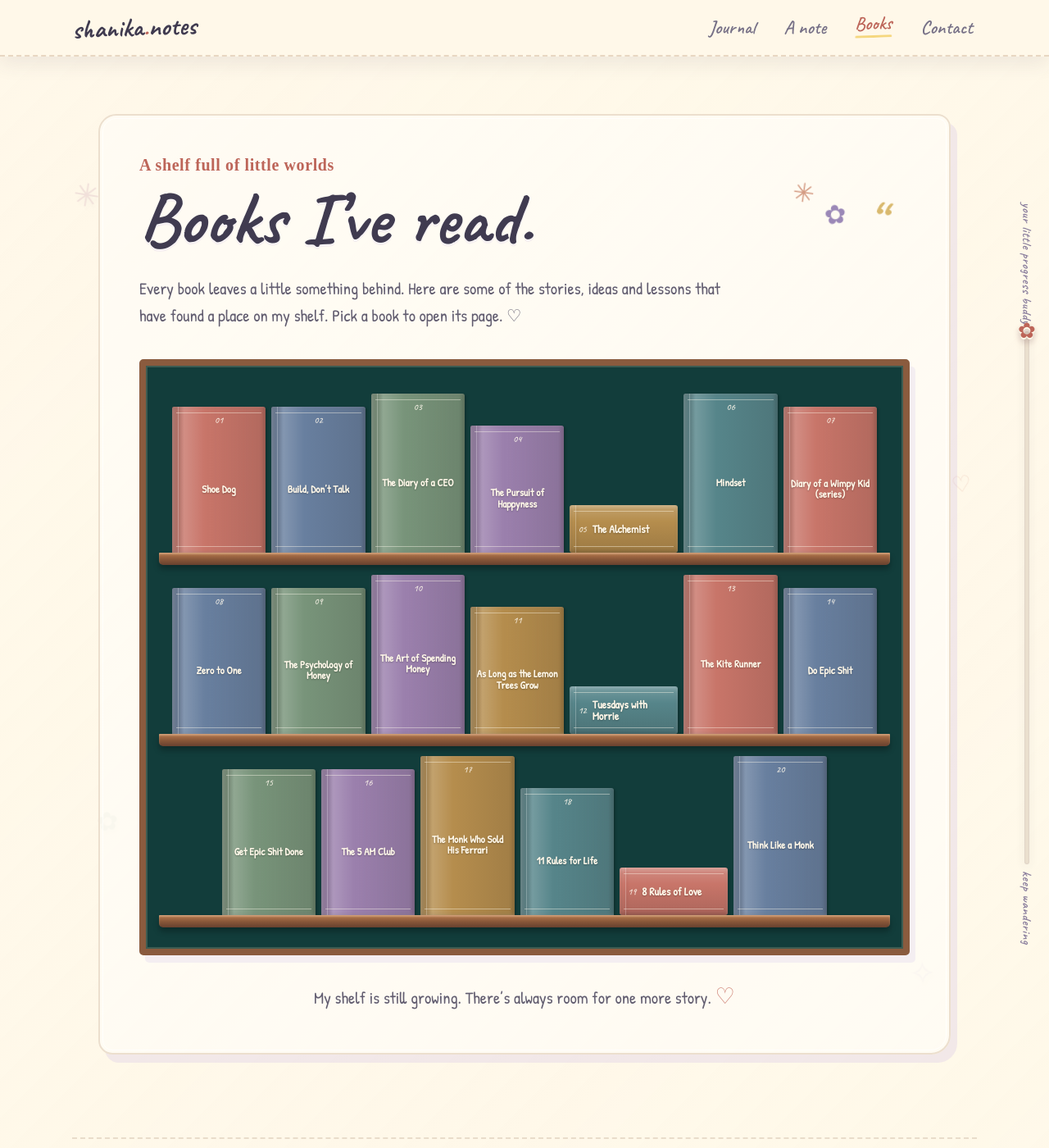
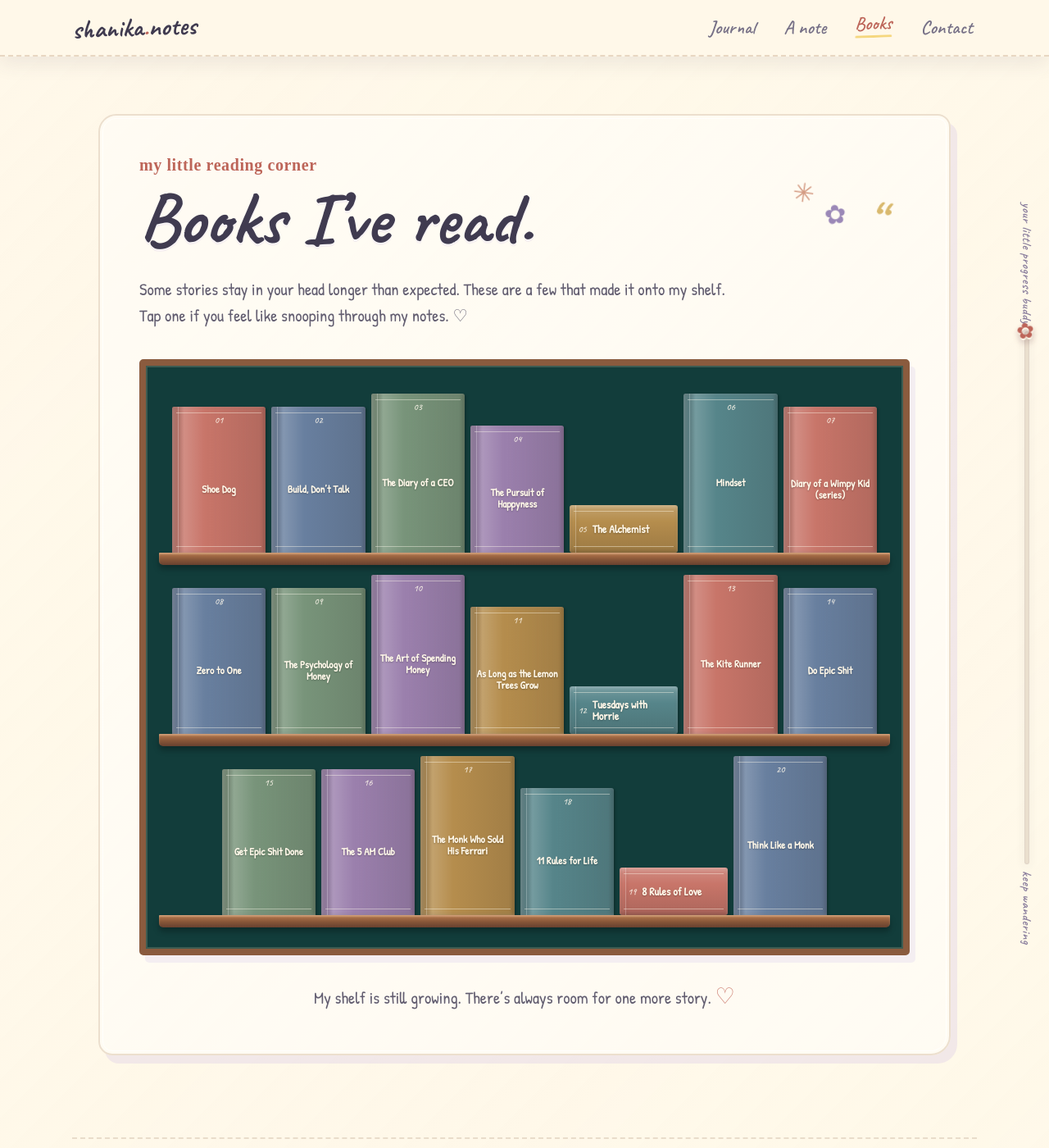
Before and after one commit to shanikashameems/shanikashameems.github.io, a Jekyll site: the page built from projects.md, in a window 1280 px wide and 1400 px high. Shown: the whole window at 82% size. Built offline with Jekyll 4.4.1, drawn with Linux system fonts in a browser that asks for light colours; some web fonts are replaced.

Commit message:
Give the diary a more relaxed handwritten feel (#18)
* Refine scroll motion and handwritten diary styling

* Make the about note more relaxed and personal

* Make bookshelf notes and book details more personal

```diff
--- a/_layouts/default.html
+++ b/_layouts/default.html
@@ -8,7 +8,7 @@
   <title>{{ page.title | default: site.title }} · Shanika's journal</title>
   <link rel="preconnect" href="https://fonts.googleapis.com">
   <link rel="preconnect" href="https://fonts.gstatic.com" crossorigin>
-  <link href="https://fonts.googleapis.com/css2?family=Caveat:wght@500;600;700&family=Patrick+Hand&family=Schoolbell&display=swap" rel="stylesheet">
+  <link href="https://fonts.googleapis.com/css2?family=Caveat:wght@500;600;700&family=Patrick+Hand&family=Schoolbell&family=Kalam:wght@300;400;700&display=swap" rel="stylesheet">
   <link rel="icon" type="image/svg+xml" href="{{ '/favicon.svg' | relative_url }}">
   <meta name="color-scheme" content="light">
   <style>
@@ -646,7 +646,30 @@
     window.addEventListener('pointerup',()=>document.body.classList.remove('cursor-press'));
   }
 
-  // Short, soft page-turn transition for internal navigation.
+
+  // Soft staggered reveals for handwritten notes and individual shelf rows.
+  const softTargets=document.querySelectorAll('.note-page > p,.note-page .note-quote,.shelf-row');
+  if(!reduced && 'IntersectionObserver' in window){
+    const softObserver=new IntersectionObserver(items=>{
+      items.forEach(item=>{
+        if(item.isIntersecting){item.target.classList.add('is-in');softObserver.unobserve(item.target);}
+      });
+    },{threshold:.12,rootMargin:'0px 0px -30px 0px'});
+    softTargets.forEach((el,index)=>{el.classList.add('soft-reveal');el.style.transitionDelay=(Math.min(index,5)*75)+'ms';softObserver.observe(el);});
+  }
+  // Gentle 3D response on the individual book spines.
+  if(window.matchMedia('(hover:hover) and (pointer:fine)').matches && !reduced){
+    document.querySelectorAll('.library-book').forEach(book=>{
+      book.addEventListener('pointermove',event=>{
+        const r=book.getBoundingClientRect(),x=(event.clientX-r.left)/r.width,y=(event.clientY-r.top)/r.height;
+        book.style.setProperty('--book-tilt-x',((.5-y)*5).toFixed(2)+'deg');
+        book.style.setProperty('--book-tilt-y',((x-.5)*8).toFixed(2)+'deg');
+        book.style.transform='perspective(650px) rotateX('+book.style.getPropertyValue('--book-tilt-x')+') rotateY('+book.style.getPropertyValue('--book-tilt-y')+') translateY(-7px)';
+      });
+      book.addEventListener('pointerleave',()=>{book.style.removeProperty('transform');book.style.removeProperty('--book-tilt-x');book.style.removeProperty('--book-tilt-y');});
+    });
+  }
+\n  // Short, soft page-turn transition for internal navigation.
   document.addEventListener('click',event=>{
     const link=event.target.closest('a[href]');
     if(!link||event.defaultPrevented||event.button!==0||event.metaKey||event.ctrlKey||event.shiftKey||event.altKey||link.target||link.hasAttribute('download'))return;
--- a/projects.md
+++ b/projects.md
@@ -5,32 +5,32 @@ title: Books
 ---
 
 <article class="content-page reveal library-page">
-  <div class="eyebrow">A shelf full of little worlds</div>
+  <div class="eyebrow">my little reading corner</div>
   <h1>Books I’ve read.</h1>
-  <p class="library-intro">Every book leaves a little something behind. Here are some of the stories, ideas and lessons that have found a place on my shelf. Pick a book to open its page. ♡</p>
+  <p class="library-intro">Some stories stay in your head longer than expected. These are a few that made it onto my shelf. Tap one if you feel like snooping through my notes. ♡</p>
   <div class="library-decor" aria-hidden="true"><span>✳</span><span>✿</span><span>“</span></div>
   <section class="library-room" aria-label="My reading shelf">
     <div class="library-shelf">
-      <div class="shelf-row"><button class="library-book book-coral" type="button" data-title="Shoe Dog" data-author="Phil Knight" data-description="A memoir about the messy early years of Nike, from a small shoe-import business to a global brand." data-takeaway="Big things often begin as uncertain experiments. Keep going, learn from the setbacks, and build with people who believe in the mission." aria-expanded="false"><span class="book-number">01</span><strong>Shoe Dog</strong><small>Phil Knight</small></button>
-<button class="library-book book-blue" type="button" data-title="Build, Don’t Talk" data-author="Raj Shamani" data-description="A practical guide to skills school may not teach, including communication, networking, negotiation, selling and personal finance." data-takeaway="Ideas matter, but action is what turns them into something real. Learn useful skills and practise them." aria-expanded="false"><span class="book-number">02</span><strong>Build, Don’t Talk</strong><small>Raj Shamani</small></button>
-<button class="library-book book-sage" type="button" data-title="The Diary of a CEO" data-author="Steven Bartlett" data-description="A collection of principles about people, business, psychology and personal growth, drawn from the author’s experiences and conversations." data-takeaway="Success is not just about working harder. Understand people, question your assumptions and build strong habits." aria-expanded="false"><span class="book-number">03</span><strong>The Diary of a CEO</strong><small>Steven Bartlett</small></button>
-<button class="library-book book-lilac" type="button" data-title="The Pursuit of Happyness" data-author="Chris Gardner with Quincy Troupe" data-description="Chris Gardner’s memoir follows his struggle through homelessness while he works towards a better future for himself and his son." data-takeaway="Your circumstances can be difficult without getting the final say in your future. Persistence matters, especially when progress is slow." aria-expanded="false"><span class="book-number">04</span><strong>The Pursuit of Happyness</strong><small>Chris Gardner with Quincy Troupe</small></button>
-<button class="library-book book-gold" type="button" data-title="The Alchemist" data-author="Paulo Coelho" data-description="A philosophical novel about Santiago, a young shepherd who travels in search of treasure and discovers what it means to follow a dream." data-takeaway="Pay attention to what matters to you, stay open to unexpected lessons, and have the courage to pursue a meaningful path." aria-expanded="false"><span class="book-number">05</span><strong>The Alchemist</strong><small>Paulo Coelho</small></button>
-<button class="library-book book-teal" type="button" data-title="Mindset" data-author="Carol S. Dweck" data-description="A look at how a fixed mindset and a growth mindset shape the way people approach learning, challenges and failure." data-takeaway="Ability grows with effort, feedback and practice. Being bad at something today does not mean you cannot improve." aria-expanded="false"><span class="book-number">06</span><strong>Mindset</strong><small>Carol S. Dweck</small></button>
-<button class="library-book book-coral" type="button" data-title="Diary of a Wimpy Kid (series)" data-author="Jeff Kinney" data-description="A funny illustrated series told through Greg Heffley’s diary. The shelf’s favourite is Rodrick Rules, with its wonderfully chaotic sibling dynamics." data-takeaway="Humour makes ordinary life memorable. You do not need a grand adventure to find a story worth telling." aria-expanded="false"><span class="book-number">07</span><strong>Diary of a Wimpy Kid (series)</strong><small>Jeff Kinney</small></button>
-<button class="library-book book-blue" type="button" data-title="Zero to One" data-author="Peter Thiel with Blake Masters" data-description="A book about building companies that create something genuinely new, rather than simply copying what already exists." data-takeaway="Look for problems worth solving and think independently. Progress comes from creating something different, not just doing more of the same." aria-expanded="false"><span class="book-number">08</span><strong>Zero to One</strong><small>Peter Thiel with Blake Masters</small></button>
-<button class="library-book book-sage" type="button" data-title="The Psychology of Money" data-author="Morgan Housel" data-description="Short stories and observations about how emotions, behaviour and personal experiences shape financial decisions." data-takeaway="Money is as much about behaviour as knowledge. Patience, humility and knowing what is enough can matter more than clever calculations." aria-expanded="false"><span class="book-number">09</span><strong>The Psychology of Money</strong><small>Morgan Housel</small></button>
-<button class="library-book book-lilac" type="button" data-title="The Art of Spending Money" data-author="Morgan Housel" data-description="A reflection on how to use money in ways that support a meaningful life, rather than treating spending as a scorecard." data-takeaway="The point of money is not to impress people. Spend in ways that genuinely improve your life and protect your peace." aria-expanded="false"><span class="book-number">10</span><strong>The Art of Spending Money</strong><small>Morgan Housel</small></button>
-<button class="library-book book-gold" type="button" data-title="As Long as the Lemon Trees Grow" data-author="Zoulfa Katouh" data-description="A young adult novel set during the Syrian revolution, following Salama as she faces fear, loss, duty and the question of whether to leave home." data-takeaway="It is a reminder to look beyond headlines and numbers, and to recognise the humanity, courage and hope of people living through conflict." aria-expanded="false"><span class="book-number">11</span><strong>As Long as the Lemon Trees Grow</strong><small>Zoulfa Katouh</small></button>
-<button class="library-book book-teal" type="button" data-title="Tuesdays with Morrie" data-author="Mitch Albom" data-description="A memoir about the conversations the author shares with his former professor Morrie Schwartz about love, work, family, ageing and death." data-takeaway="A meaningful life is built around people and values, not just achievements. Make time for the things that matter while you can." aria-expanded="false"><span class="book-number">12</span><strong>Tuesdays with Morrie</strong><small>Mitch Albom</small></button>
-<button class="library-book book-coral" type="button" data-title="The Kite Runner" data-author="Khaled Hosseini" data-description="A novel spanning friendship, betrayal, guilt and redemption, set against the changing history of Afghanistan." data-takeaway="Our choices can stay with us for years. Taking responsibility and trying to make things right are important parts of growing up." aria-expanded="false"><span class="book-number">13</span><strong>The Kite Runner</strong><small>Khaled Hosseini</small></button>
-<button class="library-book book-blue" type="button" data-title="Do Epic Shit" data-author="Ankur Warikoo" data-description="A collection of reflections and practical lessons on career, money, relationships, habits and self-awareness." data-takeaway="Be honest with yourself, take ownership of your choices and stop waiting for the perfect moment to begin." aria-expanded="false"><span class="book-number">14</span><strong>Do Epic Shit</strong><small>Ankur Warikoo</small></button>
-<button class="library-book book-sage" type="button" data-title="Get Epic Shit Done" data-author="Ankur Warikoo" data-description="A practical companion focused on turning intentions into action through better decisions, habits and everyday execution." data-takeaway="Break big goals into small actions. Consistency is less glamorous than motivation, but it gets the work done." aria-expanded="false"><span class="book-number">15</span><strong>Get Epic Shit Done</strong><small>Ankur Warikoo</small></button>
-<button class="library-book book-lilac" type="button" data-title="The 5 AM Club" data-author="Robin Sharma" data-description="A personal-development fable built around a morning routine and the idea of protecting time for movement, reflection and learning." data-takeaway="A deliberate start can shape the rest of the day. Build routines that support your goals instead of relying only on motivation." aria-expanded="false"><span class="book-number">16</span><strong>The 5 AM Club</strong><small>Robin Sharma</small></button>
-<button class="library-book book-gold" type="button" data-title="The Monk Who Sold His Ferrari" data-author="Robin Sharma" data-description="A fable about a successful lawyer who rethinks his life and explores purpose, balance, discipline and inner peace." data-takeaway="Success feels empty if you lose yourself along the way. Make room for health, purpose and relationships too." aria-expanded="false"><span class="book-number">17</span><strong>The Monk Who Sold His Ferrari</strong><small>Robin Sharma</small></button>
-<button class="library-book book-teal" type="button" data-title="11 Rules for Life" data-author="Chetan Bhagat" data-description="A practical self-help book offering advice and principles for navigating personal and professional life." data-takeaway="Take responsibility for your direction. Question advice, make thoughtful choices and keep improving instead of waiting for life to happen." aria-expanded="false"><span class="book-number">18</span><strong>11 Rules for Life</strong><small>Chetan Bhagat</small></button>
-<button class="library-book book-coral" type="button" data-title="8 Rules of Love" data-author="Jay Shetty" data-description="A guide to love and relationships that explores self-awareness, compatibility, healing and building meaningful connections." data-takeaway="Healthy love begins with understanding yourself. Communication, shared values and growth matter more than simply chasing a feeling." aria-expanded="false"><span class="book-number">19</span><strong>8 Rules of Love</strong><small>Jay Shetty</small></button>
-<button class="library-book book-blue" type="button" data-title="Think Like a Monk" data-author="Jay Shetty" data-description="A guide to applying lessons from monastic life to everyday challenges, with a focus on purpose, focus, service and managing the mind." data-takeaway="Protect your attention, be intentional about what you let shape you, and measure a good life by more than external success." aria-expanded="false"><span class="book-number">20</span><strong>Think Like a Monk</strong><small>Jay Shetty</small></button></div>
+      <div class="shelf-row"><button class="library-book book-coral" type="button" data-title="Shoe Dog" data-author="Phil Knight" data-description="This one follows the messy, slightly chaotic beginnings of Nike. Lots of risks, setbacks and figuring-it-out-as-you-go energy." data-takeaway="A reminder that big things can start pretty small. I want to keep showing up even when the plan gets messy." aria-expanded="false"><span class="book-number">01</span><strong>Shoe Dog</strong><small>Phil Knight</small></button>
+<button class="library-book book-blue" type="button" data-title="Build, Don’t Talk" data-author="Raj Shamani" data-description="A practical read about the skills nobody really teaches you in class: communication, networking, selling and getting things done." data-takeaway="Less talking about what I might do, more actually doing it. Noted." aria-expanded="false"><span class="book-number">02</span><strong>Build, Don’t Talk</strong><small>Raj Shamani</small></button>
+<button class="library-book book-sage" type="button" data-title="The Diary of a CEO" data-author="Steven Bartlett" data-description="A bunch of lessons about people, business, habits and why we do the things we do. Easy to dip into and think about." data-takeaway="Success is not just a checklist. Understanding people and myself matters too." aria-expanded="false"><span class="book-number">03</span><strong>The Diary of a CEO</strong><small>Steven Bartlett</small></button>
+<button class="library-book book-lilac" type="button" data-title="The Pursuit of Happyness" data-author="Chris Gardner with Quincy Troupe" data-description="Chris Gardner's story of going through some seriously difficult times while trying to build a better life for himself and his son." data-takeaway="A hard reminder not to decide my future based only on what today looks like." aria-expanded="false"><span class="book-number">04</span><strong>The Pursuit of Happyness</strong><small>Chris Gardner with Quincy Troupe</small></button>
+<button class="library-book book-gold" type="button" data-title="The Alchemist" data-author="Paulo Coelho" data-description="A shepherd goes looking for treasure, and the journey turns into a whole lesson about dreams, choices and paying attention to life." data-takeaway="Keep an eye on the things that genuinely matter to me. The rest can be figured out along the way." aria-expanded="false"><span class="book-number">05</span><strong>The Alchemist</strong><small>Paulo Coelho</small></button>
+<button class="library-book book-teal" type="button" data-title="Mindset" data-author="Carol S. Dweck" data-description="This one's about the way we think about ability, failure and learning. Basically, the difference between 'I can't' and 'I can't yet'." data-takeaway="I don't have to be good at something immediately. I just have to be willing to learn." aria-expanded="false"><span class="book-number">06</span><strong>Mindset</strong><small>Carol S. Dweck</small></button>
+<button class="library-book book-coral" type="button" data-title="Diary of a Wimpy Kid (series)" data-author="Jeff Kinney" data-description="Greg Heffley's chaotic diary entries. Funny, awkward and honestly still a comfort read. Rodrick Rules gets extra points." data-takeaway="Life doesn't have to be serious all the time. Sometimes the funny little stuff is the best part." aria-expanded="false"><span class="book-number">07</span><strong>Diary of a Wimpy Kid (series)</strong><small>Jeff Kinney</small></button>
+<button class="library-book book-blue" type="button" data-title="Zero to One" data-author="Peter Thiel with Blake Masters" data-description="A book about building something new instead of making another copy of what's already out there." data-takeaway="Think differently. Solve something real. Don't build something just because everyone else is building it." aria-expanded="false"><span class="book-number">08</span><strong>Zero to One</strong><small>Peter Thiel with Blake Masters</small></button>
+<button class="library-book book-sage" type="button" data-title="The Psychology of Money" data-author="Morgan Housel" data-description="Short stories about money, behaviour and the very human emotions behind financial decisions." data-takeaway="Knowing the numbers is one thing. Knowing myself is a whole other part of the equation." aria-expanded="false"><span class="book-number">09</span><strong>The Psychology of Money</strong><small>Morgan Housel</small></button>
+<button class="library-book book-lilac" type="button" data-title="The Art of Spending Money" data-author="Morgan Housel" data-description="A reminder that money is supposed to make life better, not become a competition or a personality trait." data-takeaway="Spend on what actually makes life good. Impressing strangers is an exhausting hobby." aria-expanded="false"><span class="book-number">10</span><strong>The Art of Spending Money</strong><small>Morgan Housel</small></button>
+<button class="library-book book-gold" type="button" data-title="As Long as the Lemon Trees Grow" data-author="Zoulfa Katouh" data-description="A powerful story set during the Syrian revolution. It stays with you and makes the human side of conflict impossible to ignore." data-takeaway="There are real people behind every headline. I want to remember that." aria-expanded="false"><span class="book-number">11</span><strong>As Long as the Lemon Trees Grow</strong><small>Zoulfa Katouh</small></button>
+<button class="library-book book-teal" type="button" data-title="Tuesdays with Morrie" data-author="Mitch Albom" data-description="A series of conversations about love, family, work, growing older and what makes a life meaningful." data-takeaway="Make time for people. The important stuff is usually not the stuff on a to-do list." aria-expanded="false"><span class="book-number">12</span><strong>Tuesdays with Morrie</strong><small>Mitch Albom</small></button>
+<button class="library-book book-coral" type="button" data-title="The Kite Runner" data-author="Khaled Hosseini" data-description="A story about friendship, guilt, betrayal and trying to make things right. An emotional one, definitely." data-takeaway="Our choices matter, and owning up to them matters too." aria-expanded="false"><span class="book-number">13</span><strong>The Kite Runner</strong><small>Khaled Hosseini</small></button>
+<button class="library-book book-blue" type="button" data-title="Do Epic Shit" data-author="Ankur Warikoo" data-description="A collection of straight-to-the-point thoughts about work, money, relationships and figuring yourself out." data-takeaway="Stop waiting for the perfect time. Start with what I have." aria-expanded="false"><span class="book-number">14</span><strong>Do Epic Shit</strong><small>Ankur Warikoo</small></button>
+<button class="library-book book-sage" type="button" data-title="Get Epic Shit Done" data-author="Ankur Warikoo" data-description="The practical side of turning plans into actual action, one small step at a time." data-takeaway="Motivation comes and goes. A tiny bit of consistency does the heavy lifting." aria-expanded="false"><span class="book-number">15</span><strong>Get Epic Shit Done</strong><small>Ankur Warikoo</small></button>
+<button class="library-book book-lilac" type="button" data-title="The 5 AM Club" data-author="Robin Sharma" data-description="A story built around morning routines, focus and making a little space for yourself before the day gets loud." data-takeaway="A routine should help me, not become another reason to feel guilty. Balance, please." aria-expanded="false"><span class="book-number">16</span><strong>The 5 AM Club</strong><small>Robin Sharma</small></button>
+<button class="library-book book-gold" type="button" data-title="The Monk Who Sold His Ferrari" data-author="Robin Sharma" data-description="A fable about a successful lawyer rethinking what success actually means and what a good life looks like." data-takeaway="I don't want to get so busy chasing things that I forget to enjoy being here." aria-expanded="false"><span class="book-number">17</span><strong>The Monk Who Sold His Ferrari</strong><small>Robin Sharma</small></button>
+<button class="library-book book-teal" type="button" data-title="11 Rules for Life" data-author="Chetan Bhagat" data-description="A practical set of ideas about handling life, work and the choices that come with both." data-takeaway="Take advice, think about it, then make my own decisions." aria-expanded="false"><span class="book-number">18</span><strong>11 Rules for Life</strong><small>Chetan Bhagat</small></button>
+<button class="library-book book-coral" type="button" data-title="8 Rules of Love" data-author="Jay Shetty" data-description="A guide to relationships, self-awareness, healing and building something healthy with another person." data-takeaway="Understanding myself is part of understanding how I show up for other people." aria-expanded="false"><span class="book-number">19</span><strong>8 Rules of Love</strong><small>Jay Shetty</small></button>
+<button class="library-book book-blue" type="button" data-title="Think Like a Monk" data-author="Jay Shetty" data-description="Lessons about focus, purpose, managing your thoughts and being a little more intentional with your time." data-takeaway="Protect my peace and attention. Both are way too easy to give away." aria-expanded="false"><span class="book-number">20</span><strong>Think Like a Monk</strong><small>Jay Shetty</small></button></div>
       <div class="shelf-plank"><span></span></div>
     </div>
   </section>
```
Also changed, not shown: about.md (+9 -12 lines).
